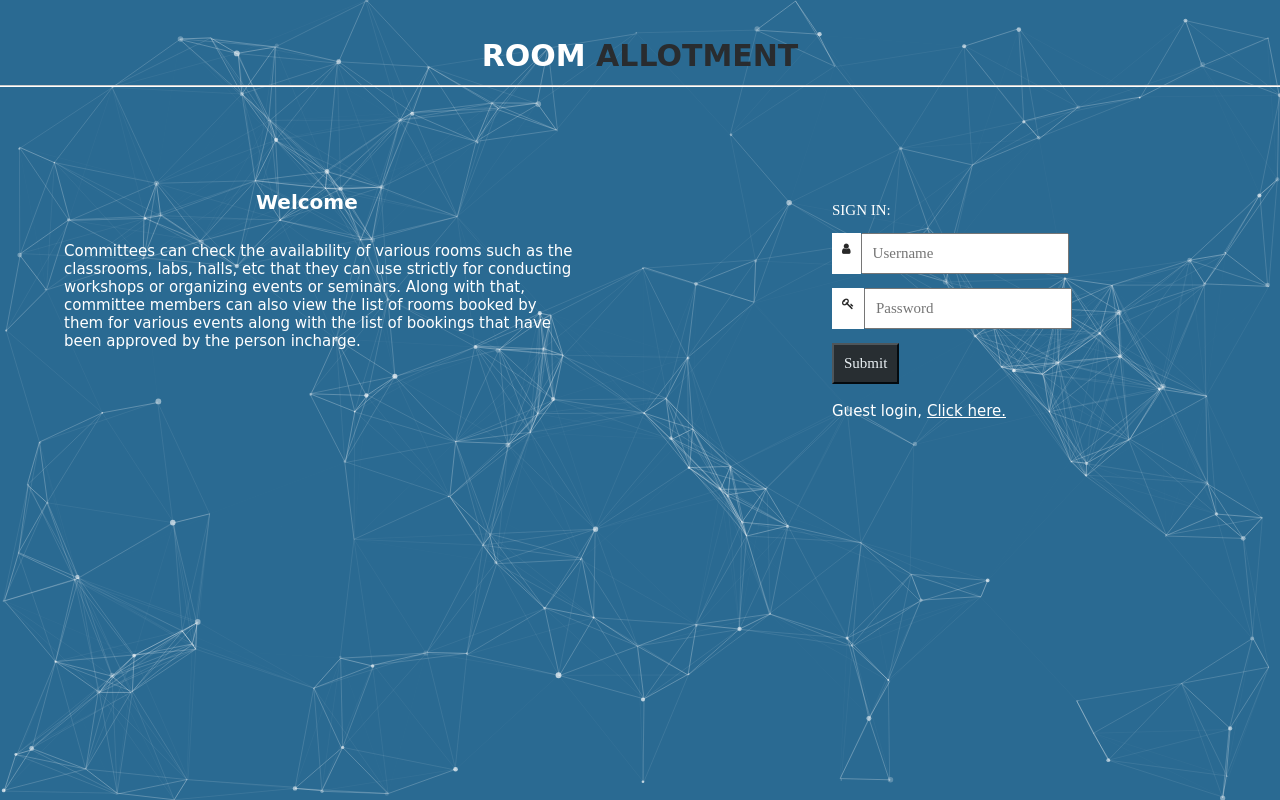
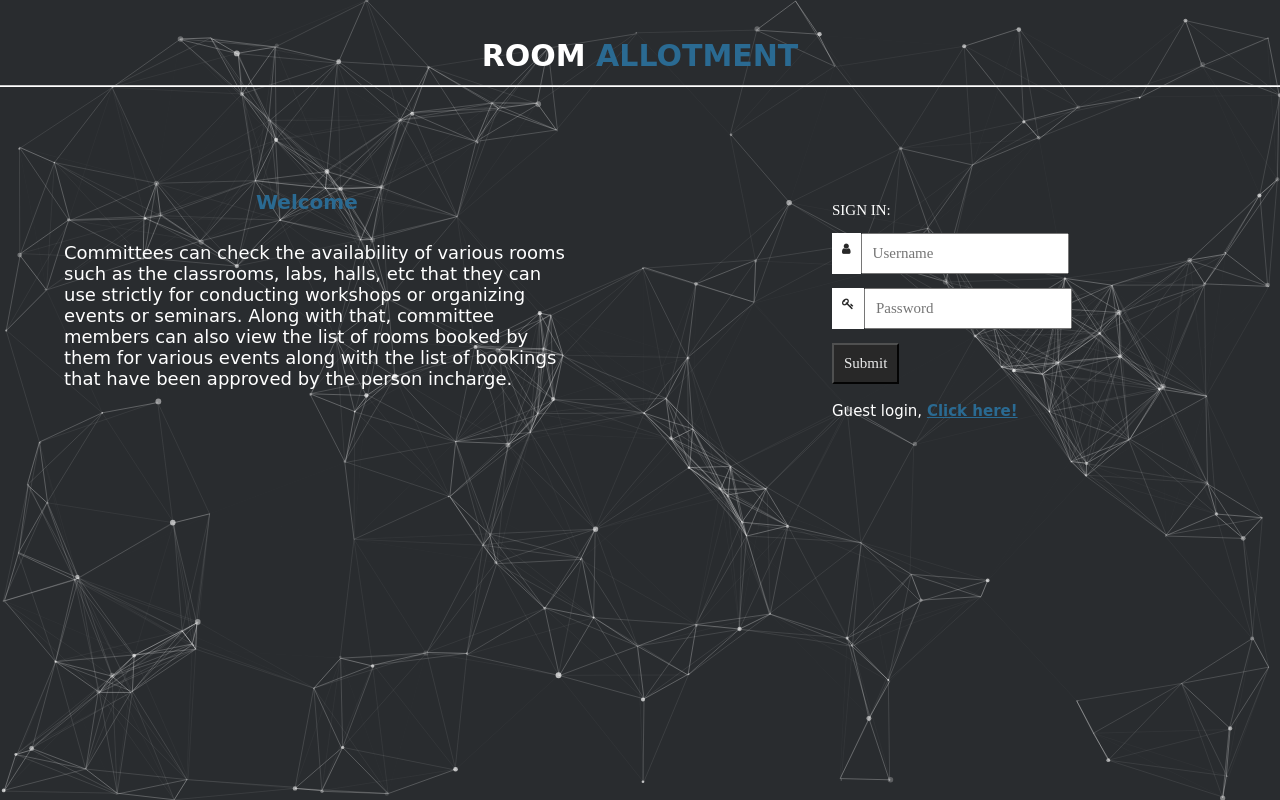
Before and after one commit to RishabhBhatnagar/RoomAllotment, a PHP site: page /login.php in a window 1280 px wide. Run offline with PHP 8.4, Linux system fonts and the light colour scheme.

Commit message:
Login page styled

```diff
--- a/src/css/login.css
+++ b/src/css/login.css
@@ -47,7 +47,7 @@ canvas{
 #particles-js{
     width: 100%;
     height: 100%;
-    background-color: #2A6A92;
+    background-color: #292c2f;
     background-image: url('');
     background-size: cover;
     background-position: 50% 50%;
--- a/src/css/side_navigation.css
+++ b/src/css/side_navigation.css
@@ -10,9 +10,9 @@ body{
 	align-self: center;
 	text-align: center;
 	margin: 10px;
-	margin-top: 15;
+	margin-top: 15px;
 	font-family: 'Lobster', cursive;
-	font-size: 22px;
+	font-size: 24px;
 	border-radius: 5px;
 }
 
--- a/src/php/login.php
+++ b/src/php/login.php
@@ -13,7 +13,7 @@
 <div id="particles-js">
     <div id="toplayer">
         <div id="container">
-            <h1 style="font-family: 'Lobster', cursive;">ROOM  <span style="color: #292c2f">ALLOTMENT</span></h1>
+            <h1 style="font-family: 'Lobster', cursive;">ROOM  <span style="color: #2A6A92">ALLOTMENT</span></h1>
         </div>
         <hr color="white">
         <div class="right">
@@ -25,12 +25,12 @@
                 <br>
                 <div class="input-group">
                     <i class="fa fa-user icon"></i>
-                    <input id="username" name=username type="text" class="form-control" name="username" placeholder="Username">
+                    <input id="username" name=username type="text" class="form-control" name="username" placeholder="Username" required>
                 </div>
                 <br>
                 <div class="input-group">
                     <i class="fa fa-key icon"></i>
-                    <input id="password" type="password" id="password" class="form-control" name="password" placeholder="Password">
+                    <input id="password" type="password" id="password" class="form-control" name="password" placeholder="Password" required>
                 </div>
                 <br>
 
@@ -46,13 +46,13 @@
                 <br>
                 <!--guest is sent to set_guest which will set the session variable-->
                 Guest login, <a href="set_guest.php" onclick="set_guest()">
-                    <font style="font-family: 'Lobster', cursive"><u>Click here.</u></font></a>
+                    <font style="font-family: 'Lobster', cursive"><u style="color: #2A6A92;"><b>Click here!</b></u></font></a>
             </font>
         </div>
-        <h2 style="font-family: 'Lobster', cursive">Welcome</h2>
+        <h2 style="font-family: 'Lobster', cursive; color: #2A6A92;"><b>Welcome</b></h2>
         <br>
         <br>
-        <p style="font-family: 'Lobster', cursive">
+        <p class="desc_login" style="font-family: 'Lobster', cursive; font-size: 18px;">
             Committees can check the availability of various rooms such as the classrooms, labs, halls, etc that they can use strictly for conducting workshops or organizing events or seminars. Along with that, committee members can also view the list of rooms booked by them for various events along with the list of bookings that have been approved by the person incharge.
         </p>
     </div>
--- a/src/php/user_homepage/pending_events.php
+++ b/src/php/user_homepage/pending_events.php
@@ -6,6 +6,7 @@
     <body>
         <center>
             <?php
+                echo "<center><b>Pending Events</b></center>";
                 include '../../data/get_data.php';
                 include "same_copy_paste.php";
                 session_start();
@@ -17,14 +18,14 @@
                             "select *
                                        from event_details e,booking_detail b, user u
                                        where e.eid=b.eid and e.uid=u.uid and
-                                       status='p' and u.uid=" . $_SESSION["uid"] . ";"
+                                       status='p' and u.uid=" . $_SESSION["uid"] . " order by event_date,booking_time;"
                         );
                     } else{
                         dynamicQuery(
                             "select *
                                        from event_details e,booking_detail b, user u
                                        where e.eid=b.eid and e.uid=u.uid and
-                                       status='p';"
+                                       status='p' order by event_date,booking_time desc;"
                         );
                     }
 
```
